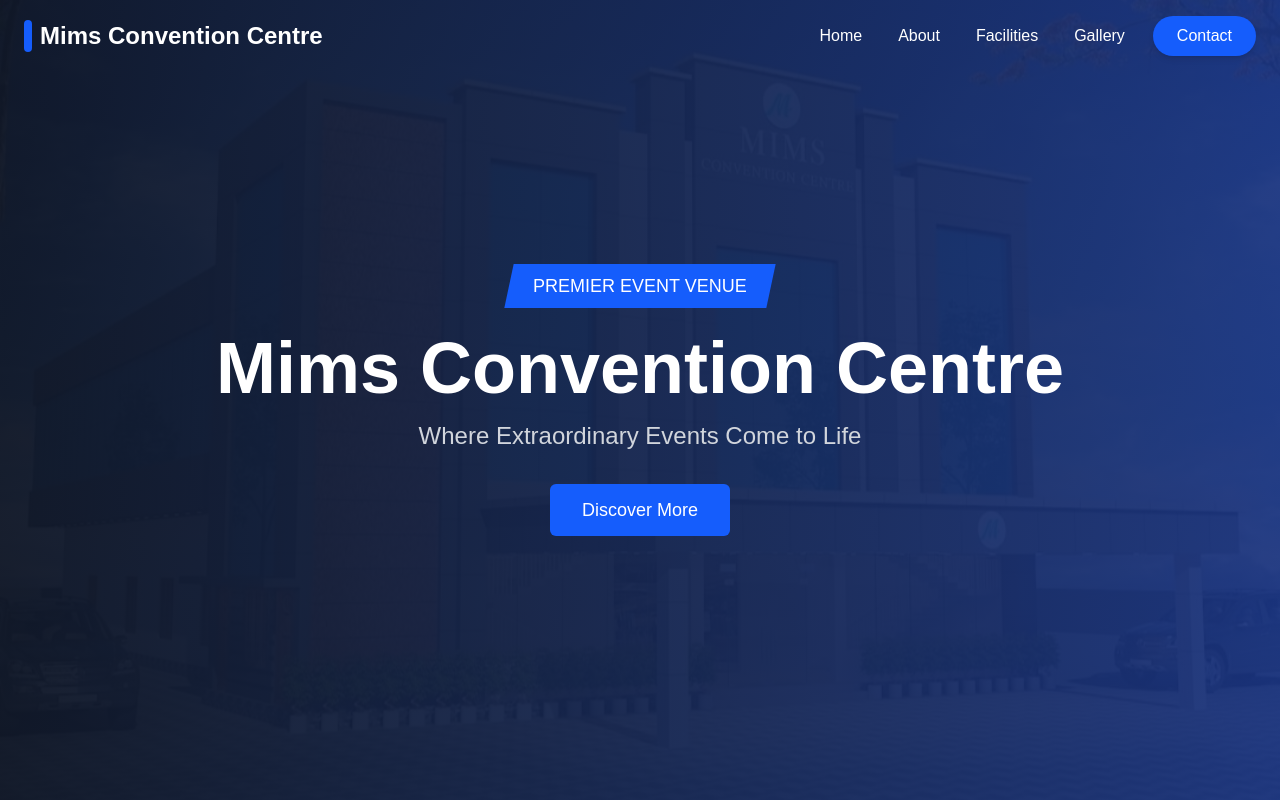
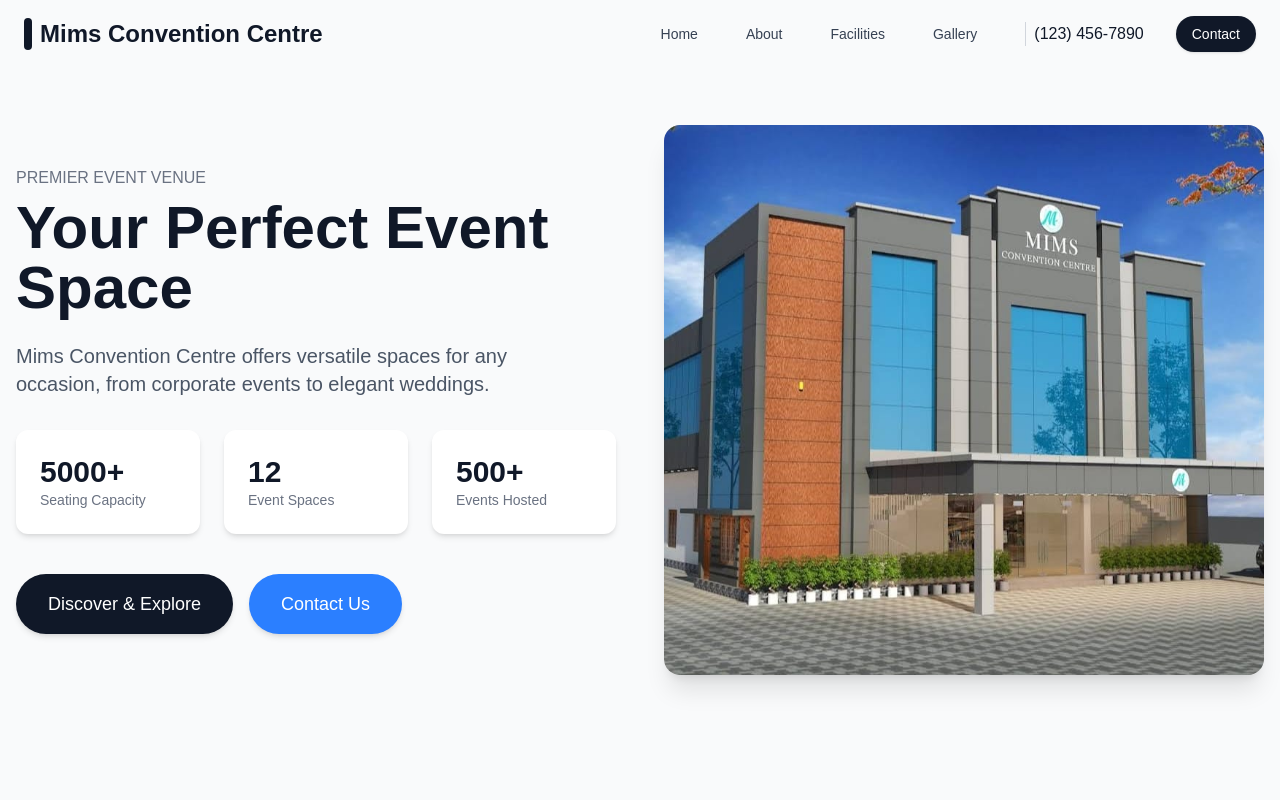
Before and after one commit to justhashim/Mims, a Next.js app in the folder frontend/: page / in a window 1280 px wide. Shown: the top 800 px of the page. Built offline with nearby package versions, Linux system fonts and the light colour scheme.

Commit message:
Improved the ui of the hero section

```diff
--- a/frontend/src/app/components/Navbar.tsx
+++ b/frontend/src/app/components/Navbar.tsx
@@ -8,12 +8,7 @@ const Navbar = () => {
 
 	useEffect(() => {
 		const handleScroll = () => {
-      // Get the height of the hero section (convention center background)
-      const heroSection = document.querySelector("section");
-      if (heroSection) {
-        const heroHeight = heroSection.offsetHeight;
-        setScrolled(window.scrollY > heroHeight - 80); // 80px before the end of hero section
-      }
+			setScrolled(window.scrollY > 20);
 		};
 
 		window.addEventListener("scroll", handleScroll);
@@ -23,53 +18,61 @@ const Navbar = () => {
 	return (
 		<nav
 			className={`fixed w-full top-0 z-50 transition-all duration-300 ${
-        scrolled
-          ? "bg-gray-900/90 backdrop-blur-md shadow-lg"
-          : "bg-transparent"
+				scrolled ? "bg-white shadow-md" : "bg-transparent"
 			}`}
 		>
 			<div className="container mx-auto px-6 py-4">
 				<div className="flex items-center justify-between">
-          <Link href="/" className="text-2xl font-bold text-white flex items-center">
-            <span className="bg-blue-600 h-8 w-2 rounded-full mr-2"></span>
+					<Link
+						href="/"
+						className="text-2xl font-bold text-gray-900 flex items-center"
+					>
+						<span className="bg-gray-900 h-8 w-2 rounded-full mr-2"></span>
 						Mims Convention Centre
 					</Link>
 
-          <div className="hidden md:flex items-center space-x-1">
+					<div className="hidden md:flex items-center space-x-8">
 						<Link
 							href="/"
-              className="px-4 py-2 text-white hover:text-blue-300 transition-colors rounded-full"
+							className="px-2 py-1 text-gray-700 hover:text-gray-900 transition-colors text-sm font-medium"
 						>
 							Home
 						</Link>
 						<Link
 							href="/#about"
-              className="px-4 py-2 text-white hover:text-blue-300 transition-colors rounded-full"
+							className="px-2 py-1 text-gray-700 hover:text-gray-900 transition-colors text-sm font-medium"
 						>
 							About
 						</Link>
 						<Link
 							href="/#facilities"
-              className="px-4 py-2 text-white hover:text-blue-300 transition-colors rounded-full"
+							className="px-2 py-1 text-gray-700 hover:text-gray-900 transition-colors text-sm font-medium"
 						>
 							Facilities
 						</Link>
 						<Link
 							href="/gallery"
-              className="px-4 py-2 text-white hover:text-blue-300 transition-colors rounded-full"
+							className="px-2 py-1 text-gray-700 hover:text-gray-900 transition-colors text-sm font-medium"
 						>
 							Gallery
 						</Link>
+
+						<div className="border-l border-gray-300 h-6 mx-2"></div>
+
+						<a href="tel:+1234567890" className="text-gray-900 font-medium">
+							(123) 456-7890
+						</a>
+
 						<Link
 							href="/#contact"
-              className="ml-2 px-6 py-2 bg-blue-600 hover:bg-blue-700 text-white rounded-full transition-colors shadow-md hover:shadow-lg"
+							className="px-4 py-2 bg-gray-900 hover:bg-gray-800 text-white rounded-full transition-colors shadow-sm text-sm"
 						>
 							Contact
 						</Link>
 					</div>
 
 					<div className="md:hidden">
-            <button className="flex items-center p-2 text-white rounded-full hover:bg-gray-800/50">
+						<button className="flex items-center p-2 text-gray-900 rounded-full hover:bg-gray-100">
 							<svg
 								className="w-6 h-6"
 								fill="none"
--- a/frontend/src/app/page.tsx
+++ b/frontend/src/app/page.tsx
@@ -9,39 +9,66 @@ export default function Home() {
 		<div className="min-h-screen flex flex-col">
 			<Navbar />
 
-      {/* 1. Headline Section - Hero with dark background */}
-      <section className="relative h-screen flex items-center justify-center bg-gray-900">
-        <div className="absolute inset-0 z-0">
-          <div className="relative w-full h-full">
-            <div className="absolute inset-0 bg-gradient-to-r from-gray-900/90 to-blue-900/80 z-10" />
+			{/* 1. Headline Section - Modern and elegant hero */}
+			<section className="min-h-screen py-24 bg-gray-50 flex items-center">
+				<div className="container mx-auto px-4">
+					<div className="grid md:grid-cols-2 gap-12 items-center">
+						{/* Left side - Value proposition */}
+						<div className="text-left">
+							<span className="text-gray-500 font-medium mb-2 block">
+								PREMIER EVENT VENUE
+							</span>
+							<h1 className="text-4xl md:text-6xl font-bold text-gray-900 mb-6">
+								Your Perfect Event Space
+							</h1>
+							<p className="text-xl text-gray-600 mb-8 max-w-xl">
+								Mims Convention Centre offers versatile spaces for any occasion,
+								from corporate events to elegant weddings.
+							</p>
+
+							{/* Stats Cards */}
+							<div className="grid grid-cols-3 gap-6 mb-10">
+								<div className="bg-white p-6 rounded-xl shadow-md">
+									<div className="text-gray-900 text-3xl font-bold">5000+</div>
+									<div className="text-gray-500 text-sm">
+										Seating Capacity
+									</div>
+								</div>
+								<div className="bg-white p-6 rounded-xl shadow-md">
+									<div className="text-gray-900 text-3xl font-bold">12</div>
+									<div className="text-gray-500 text-sm">Event Spaces</div>
+								</div>
+								<div className="bg-white p-6 rounded-xl shadow-md">
+									<div className="text-gray-900 text-3xl font-bold">500+</div>
+									<div className="text-gray-500 text-sm">Events Hosted</div>
+								</div>
+							</div>
+
+							<div className="flex space-x-4">
+								<button className="bg-gray-900 hover:bg-gray-800 text-white px-8 py-4 rounded-full text-lg font-medium transition-colors inline-block shadow-md">
+									Discover & Explore
+								</button>
+								<button className="bg-blue-500 hover:bg-blue-600 text-white px-8 py-4 rounded-full text-lg font-medium transition-colors inline-block shadow-md">
+									Contact Us
+								</button>
+							</div>
+						</div>
+
+						{/* Right side - Image */}
+						<div className="relative">
+							<div className="rounded-2xl overflow-hidden shadow-xl">
+								<div className="relative h-[550px] w-full">
 									<Image
 										src="/images/convention-center.jpg"
 										alt="Mims Convention Centre"
 										fill
 										style={{ objectFit: "cover" }}
 										priority
-              className="opacity-30"
+										className="hover:scale-105 transition-transform duration-700"
 									/>
 								</div>
 							</div>
-
-        <div className="container mx-auto px-4 z-10 text-center">
-          <div className="bg-blue-600 text-white py-2 px-6 inline-block mb-6 transform -skew-x-12">
-            <span className="block transform skew-x-12 text-lg font-medium">PREMIER EVENT VENUE</span>
 						</div>
-          <h1 className="text-5xl md:text-7xl font-bold text-white mb-4">
-            Mims Convention Centre
-          </h1>
-          <p className="text-xl md:text-2xl text-gray-300 mb-8 max-w-3xl mx-auto">
-            Where Extraordinary Events Come to Life
-          </p>
-          <div className="flex flex-col sm:flex-row gap-4 justify-center">
-            <Link
-              href="#about"
-              className="bg-blue-600 hover:bg-blue-700 text-white px-8 py-3 rounded-md text-lg font-medium transition-colors"
-            >
-              Discover More
-            </Link>
 					</div>
 				</div>
 			</section>
@@ -63,8 +90,12 @@ export default function Home() {
 						/>
 						<div className="absolute inset-0 bg-gradient-to-t from-gray-900 to-transparent flex items-end">
 							<div className="p-8">
-                <h3 className="text-2xl font-bold mb-2">State-of-the-Art Facilities</h3>
-                <p className="text-gray-300">Designed to impress and built to perform</p>
+								<h3 className="text-2xl font-bold mb-2">
+									State-of-the-Art Facilities
+								</h3>
+								<p className="text-gray-300">
+									Designed to impress and built to perform
+								</p>
 							</div>
 						</div>
 					</div>
@@ -85,39 +116,71 @@ export default function Home() {
 						{/* Benefit 1 */}
 						<div className="bg-gray-50 rounded-lg p-8 text-center shadow-lg hover:shadow-xl transition-shadow">
 							<div className="bg-blue-500 text-white p-4 rounded-full w-16 h-16 flex items-center justify-center mx-auto mb-6">
-                <svg className="w-8 h-8" fill="currentColor" viewBox="0 0 20 20" xmlns="http://www.w3.org/2000/svg">
-                  <path fillRule="evenodd" d="M6.672 1.911a1 1 0 10-1.932.518l.259.966a1 1 0 001.932-.518l-.26-.966zM2.429 4.74a1 1 0 10-.517 1.932l.966.259a1 1 0 00.517-1.932l-.966-.26zm8.814-.569a1 1 0 00-1.415-1.414l-.707.707a1 1 0 101.415 1.415l.707-.708zm-7.071 7.072l.707-.707A1 1 0 003.465 9.12l-.708.707a1 1 0 001.415 1.415zm3.2-5.171a1 1 0 00-1.3 1.3l4 10a1 1 0 001.823.075l1.38-2.759 3.018 3.02a1 1 0 001.414-1.415l-3.019-3.02 2.76-1.379a1 1 0 00-.076-1.822l-10-4z" clipRule="evenodd"></path>
+								<svg
+									className="w-8 h-8"
+									fill="currentColor"
+									viewBox="0 0 20 20"
+									xmlns="http://www.w3.org/2000/svg"
+								>
+									<path
+										fillRule="evenodd"
+										d="M6.672 1.911a1 1 0 10-1.932.518l.259.966a1 1 0 001.932-.518l-.26-.966zM2.429 4.74a1 1 0 10-.517 1.932l.966.259a1 1 0 00.517-1.932l-.966-.26zm8.814-.569a1 1 0 00-1.415-1.414l-.707.707a1 1 0 101.415 1.415l.707-.708zm-7.071 7.072l.707-.707A1 1 0 003.465 9.12l-.708.707a1 1 0 001.415 1.415zm3.2-5.171a1 1 0 00-1.3 1.3l4 10a1 1 0 001.823.075l1.38-2.759 3.018 3.02a1 1 0 001.414-1.415l-3.019-3.02 2.76-1.379a1 1 0 00-.076-1.822l-10-4z"
+										clipRule="evenodd"
+									></path>
 								</svg>
 							</div>
-              <h3 className="text-xl font-bold text-gray-800 mb-3">Innovative Design</h3>
+							<h3 className="text-xl font-bold text-gray-800 mb-3">
+								Innovative Design
+							</h3>
 							<p className="text-gray-600">
-                Award-winning architecture that blends functionality with aesthetic beauty.
+								Award-winning architecture that blends functionality with
+								aesthetic beauty.
 							</p>
 						</div>
 
 						{/* Benefit 2 */}
 						<div className="bg-gray-50 rounded-lg p-8 text-center shadow-lg hover:shadow-xl transition-shadow">
 							<div className="bg-blue-500 text-white p-4 rounded-full w-16 h-16 flex items-center justify-center mx-auto mb-6">
-                <svg className="w-8 h-8" fill="currentColor" viewBox="0 0 20 20" xmlns="http://www.w3.org/2000/svg">
+								<svg
+									className="w-8 h-8"
+									fill="currentColor"
+									viewBox="0 0 20 20"
+									xmlns="http://www.w3.org/2000/svg"
+								>
 									<path d="M13 6a3 3 0 11-6 0 3 3 0 016 0zM18 8a2 2 0 11-4 0 2 2 0 014 0zM14 15a4 4 0 00-8 0v1h8v-1zM6 8a2 2 0 11-4 0 2 2 0 014 0zM16 18v-1a5.972 5.972 0 00-.75-2.906A3.005 3.005 0 0119 15v1h-3zM4.75 12.094A5.973 5.973 0 004 15v1H1v-1a3 3 0 013.75-2.906z"></path>
 								</svg>
 							</div>
-              <h3 className="text-xl font-bold text-gray-800 mb-3">Expert Staff</h3>
+							<h3 className="text-xl font-bold text-gray-800 mb-3">
+								Expert Staff
+							</h3>
 							<p className="text-gray-600">
-                Dedicated event professionals to ensure your event runs flawlessly.
+								Dedicated event professionals to ensure your event runs
+								flawlessly.
 							</p>
 						</div>
 
 						{/* Benefit 3 */}
 						<div className="bg-gray-50 rounded-lg p-8 text-center shadow-lg hover:shadow-xl transition-shadow">
 							<div className="bg-blue-500 text-white p-4 rounded-full w-16 h-16 flex items-center justify-center mx-auto mb-6">
-                <svg className="w-8 h-8" fill="currentColor" viewBox="0 0 20 20" xmlns="http://www.w3.org/2000/svg">
-                  <path fillRule="evenodd" d="M11.3 1.046A1 1 0 0112 2v5h4a1 1 0 01.82 1.573l-7 10A1 1 0 018 18v-5H4a1 1 0 01-.82-1.573l7-10a1 1 0 011.12-.38z" clipRule="evenodd"></path>
+								<svg
+									className="w-8 h-8"
+									fill="currentColor"
+									viewBox="0 0 20 20"
+									xmlns="http://www.w3.org/2000/svg"
+								>
+									<path
+										fillRule="evenodd"
+										d="M11.3 1.046A1 1 0 0112 2v5h4a1 1 0 01.82 1.573l-7 10A1 1 0 018 18v-5H4a1 1 0 01-.82-1.573l7-10a1 1 0 011.12-.38z"
+										clipRule="evenodd"
+									></path>
 								</svg>
 							</div>
-              <h3 className="text-xl font-bold text-gray-800 mb-3">Cutting-Edge Technology</h3>
+							<h3 className="text-xl font-bold text-gray-800 mb-3">
+								Cutting-Edge Technology
+							</h3>
 							<p className="text-gray-600">
-                Advanced audio-visual systems and high-speed connectivity throughout.
+								Advanced audio-visual systems and high-speed connectivity
+								throughout.
 							</p>
 						</div>
 					</div>
@@ -133,11 +196,18 @@ export default function Home() {
 					</div>
 
 					<div className="max-w-4xl mx-auto bg-gray-800 p-10 rounded-lg shadow-xl">
-            <svg className="w-12 h-12 text-blue-500 mb-6" fill="currentColor" viewBox="0 0 24 24">
+						<svg
+							className="w-12 h-12 text-blue-500 mb-6"
+							fill="currentColor"
+							viewBox="0 0 24 24"
+						>
 							<path d="M14.017 21v-7.391c0-5.704 3.731-9.57 8.983-10.609l.995 2.151c-2.432.917-3.995 3.638-3.995 5.849h4v10h-9.983zm-14.017 0v-7.391c0-5.704 3.748-9.57 9-10.609l.996 2.151c-2.433.917-3.996 3.638-3.996 5.849h3.983v10h-9.983z" />
 						</svg>
 						<p className="text-xl italic mb-6">
-              "Mims Convention Centre exceeded all our expectations. The venue is stunning, the staff was professional, and our guests were thoroughly impressed. We couldn't have asked for a better experience for our annual corporate conference."
+							"Mims Convention Centre exceeded all our expectations. The venue
+							is stunning, the staff was professional, and our guests were
+							thoroughly impressed. We couldn't have asked for a better
+							experience for our annual corporate conference."
 						</p>
 						<div className="flex items-center">
 							<div className="w-12 h-12 bg-blue-500 rounded-full mr-4"></div>
@@ -164,16 +234,25 @@ export default function Home() {
 						</div>
 
 						<div>
-              <h2 className="text-4xl font-bold text-gray-800 mb-6">Our Story</h2>
+							<h2 className="text-4xl font-bold text-gray-800 mb-6">
+								Our Story
+							</h2>
 							<div className="w-24 h-1 bg-blue-500 mb-6"></div>
 							<p className="text-gray-600 mb-6">
-                Established in 2025, Mims Convention Centre was born from a vision to create a premier event destination that combines stunning architecture with unparalleled functionality.
+								Established in 2025, Mims Convention Centre was born from a
+								vision to create a premier event destination that combines
+								stunning architecture with unparalleled functionality.
 							</p>
 							<p className="text-gray-600 mb-6">
-                Our venue has hosted thousands of successful events, from international conferences to elegant weddings. We've built our reputation on attention to detail, exceptional service, and creating memorable experiences for every client.
+								Our venue has hosted thousands of successful events, from
+								international conferences to elegant weddings. We've built our
+								reputation on attention to detail, exceptional service, and
+								creating memorable experiences for every client.
 							</p>
 							<p className="text-gray-600">
-                Located in the heart of the city, our convention centre combines accessibility with luxury, offering guests an unforgettable experience from the moment they arrive.
+								Located in the heart of the city, our convention centre combines
+								accessibility with luxury, offering guests an unforgettable
+								experience from the moment they arrive.
 							</p>
 						</div>
 					</div>
@@ -184,18 +263,28 @@ export default function Home() {
 			<section className="py-20 bg-gray-50">
 				<div className="container mx-auto px-4">
 					<div className="max-w-3xl mx-auto text-center">
-            <h2 className="text-4xl font-bold text-gray-800 mb-6">Our Guarantee</h2>
+						<h2 className="text-4xl font-bold text-gray-800 mb-6">
+							Our Guarantee
+						</h2>
 						<div className="w-24 h-1 bg-blue-500 mx-auto mb-8"></div>
 
 						<div className="bg-white p-8 rounded-lg shadow-lg">
 							<p className="text-gray-600 mb-6">
-                At Mims Convention Centre, we're committed to making your event a success. We guarantee professional service, state-of-the-art facilities, and dedicated support throughout your event planning process.
+								At Mims Convention Centre, we're committed to making your event
+								a success. We guarantee professional service, state-of-the-art
+								facilities, and dedicated support throughout your event planning
+								process.
 							</p>
 							<p className="text-gray-600 mb-6">
-                Our flexible booking policies ensure peace of mind, with transparent pricing and no hidden fees. We offer comprehensive event packages that can be customized to meet your specific needs and budget.
+								Our flexible booking policies ensure peace of mind, with
+								transparent pricing and no hidden fees. We offer comprehensive
+								event packages that can be customized to meet your specific
+								needs and budget.
 							</p>
 							<p className="text-gray-600">
-                If any aspect of our service doesn't meet your expectations, our management team will work directly with you to make it right. Your satisfaction is our highest priority.
+								If any aspect of our service doesn't meet your expectations, our
+								management team will work directly with you to make it right.
+								Your satisfaction is our highest priority.
 							</p>
 						</div>
 					</div>
@@ -206,7 +295,9 @@ export default function Home() {
 			<section className="py-20 bg-gray-900 text-white">
 				<div className="container mx-auto px-4">
 					<div className="text-center mb-12">
-            <h2 className="text-4xl font-bold mb-4">Ready to Book Your Event?</h2>
+						<h2 className="text-4xl font-bold mb-4">
+							Ready to Book Your Event?
+						</h2>
 						<p className="text-xl text-gray-300 max-w-3xl mx-auto">
 							Choose the option that works best for you
 						</p>
```
Lines whose indentation alone changed are shown as unchanged.
